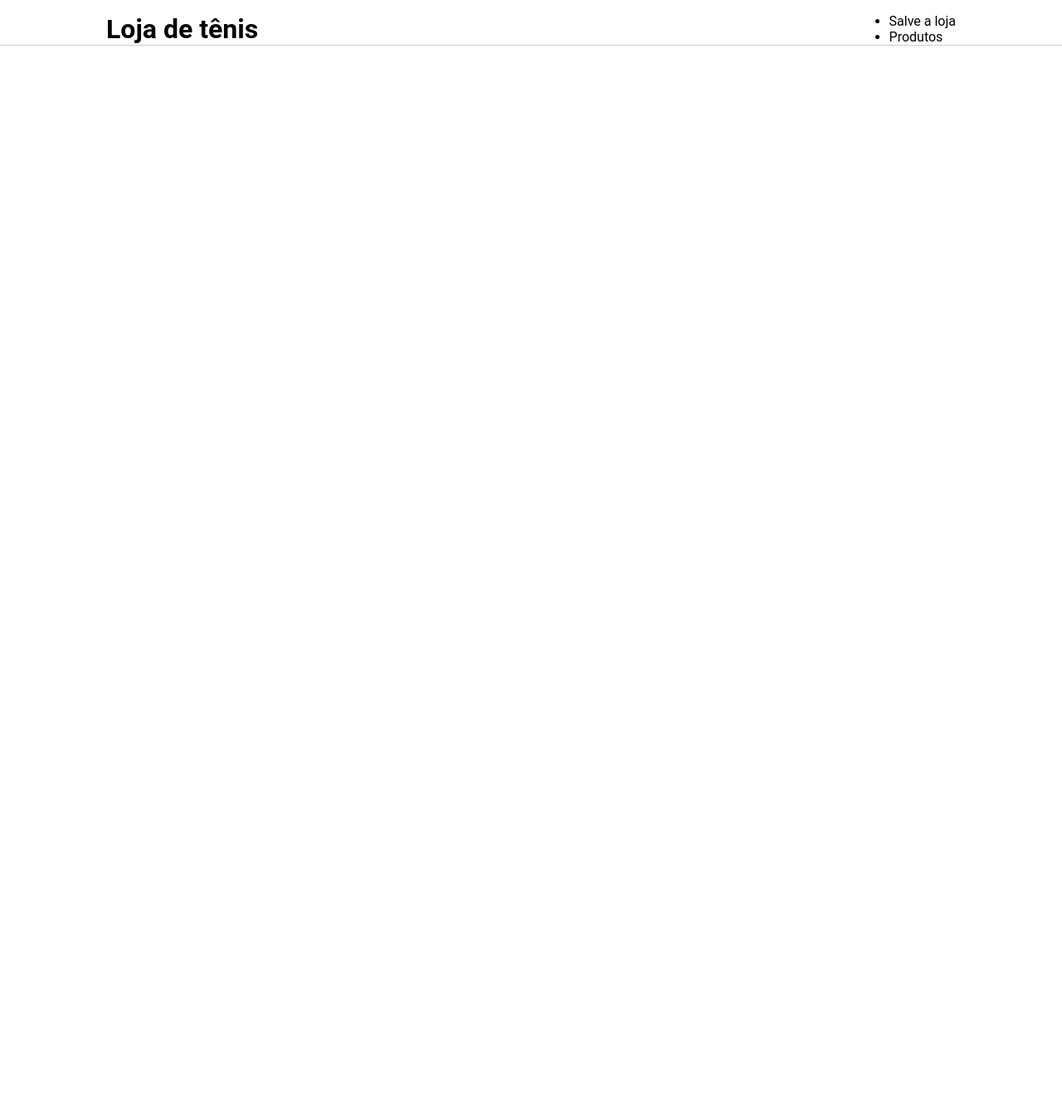
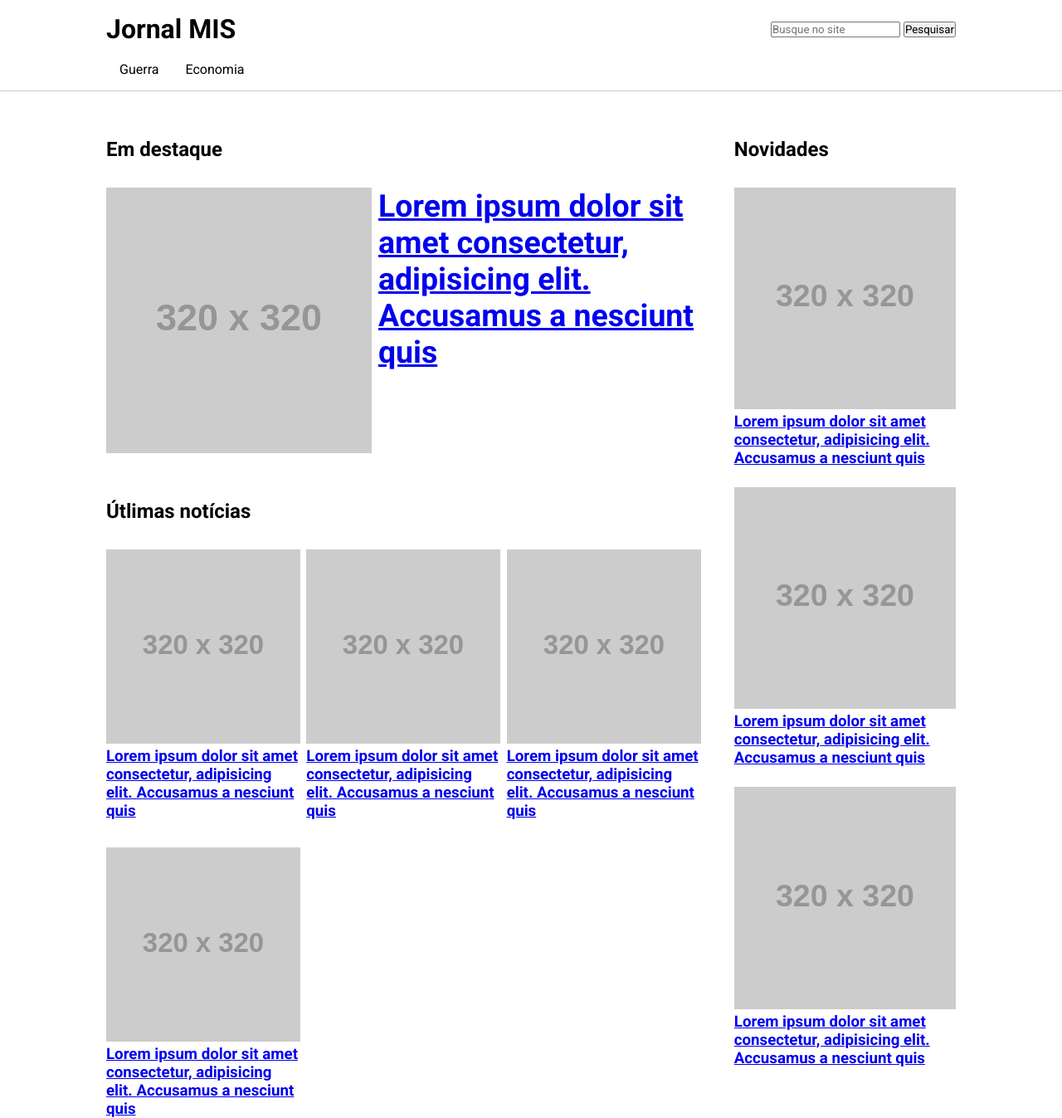
Before and after one commit to SamuelColmaan/my_studies, a plain HTML site: page 12.css responsivo/site de noticias responsivo/index.html in a window 1280 px wide. Shown: the whole page at 83% size. Before the commit the page ends 800 px from the top, so only its background shows below. Drawn offline with nearby package versions, Linux system fonts and the light colour scheme; placeholder pictures from the web are drawn by us; a web font is replaced by a local one.

Commit message:
reajustando erro no arquivo

```diff
--- a/12.css responsivo/site de noticias responsivo/index.html
+++ b/12.css responsivo/site de noticias responsivo/index.html
@@ -1,20 +1,134 @@
 <!DOCTYPE html>
-<html lang="en">
+<html lang="pt-br">
 <head>
-    <meta charset="UTF-8">
+  <meta charset="UTF-8">
     <meta name="viewport" content="width=device-width, initial-scale=1.0">
-    <title>Document</title>
+    <link rel="preconnect" href="https://fonts.googleapis.com">
+    <link rel="preconnect" href="https://fonts.gstatic.com" crossorigin>
+    <link href="https://fonts.googleapis.com/css2?family=Bebas+Neue&family=Bungee&family=New+Amsterdam&family=Roboto:ital,wght@0,100;0,300;0,400;0,500;0,700;0,900;1,100;1,300;1,400;1,500;1,700;1,900&display=swap" rel="stylesheet">
     <link rel="stylesheet" href="style.css">
+    <title>Portal de noticias</title>
 </head>
 <body>
-    <header>
-        <div class="container">
-            <h1>Loja de tênis</h1>
-            <ul class="conteudo-header">
-                <li>Salve a loja</li>
-                <li>Produtos</li>
-            </ul>
-        </div>
-    </header>
+	<header>
+		<div class="container">
+			<h1>Jornal MIS</h1>
+			<form>
+				<input type="search" placeholder="Busque no site">
+				<button type="submit">Pesquisar</button>
+			</form>
+		</div>
+		<div class="botao-menu" >
+			<button type="button" >Abrir menu</button>
+		</div>
+	<nav class="container">
+		<ul class="menu">
+			<li>
+				Guerra
+				<ul class="submenu">
+					<li>
+						<a href="#">Israel</a>
+					</li>
+					<li>
+						<a href="#">Irã</a>
+					</li>
+					<li>
+						<a href="#">Iraque</a>
+					</li>
+				</ul>
+			</li>
+			<li>
+				Economia
+				<ul class="submenu">
+					<li>
+						<a href="#">Bolsa de valores</a>
+					</li>
+					<li>
+						<a href="#">Imposto de renda</a>
+					</li>
+					<li>
+						<a href="#">Finanças Pessoais</a>
+					</li>
+				</ul>
+			</li>
+		</ul>
+		<div class="clear"></div>
+	</nav>
+	</header>
+	<div class="container conteudo" >
+		<main>
+			<section class="destaque" >
+				<h2>Em destaque</h2>
+				<article class="noticia">
+					<a href="#">
+						<img src="https://via.placeholder.com/320x320" alt="">
+						<h3>Lorem ipsum dolor sit amet consectetur, adipisicing elit. Accusamus a nesciunt quis </h3>
+					</a>
+				</article>
+			</section>
+			<section>
+				<h2>Útlimas notícias</h2>
+				<div class="noticias">
+					<article class="noticia">
+						<a href="#">
+							<img src="https://via.placeholder.com/320x320" alt="">
+							<h3>Lorem ipsum dolor sit amet consectetur, adipisicing elit. Accusamus a nesciunt quis </h3>
+						</a>
+					</article>
+					<article class="noticia" >
+						<a href="#">
+							<img src="https://via.placeholder.com/320x320" alt="">
+							<h3>Lorem ipsum dolor sit amet consectetur, adipisicing elit. Accusamus a nesciunt quis </h3>
+						</a>
+					</article>
+					<article class="noticia" >
+						<a href="#">
+							<img src="https://via.placeholder.com/320x320" alt="">
+							<h3>Lorem ipsum dolor sit amet consectetur, adipisicing elit. Accusamus a nesciunt quis </h3>
+						</a>
+					</article>
+					<article class="noticia" >
+						<a href="#">
+							<img src="https://via.placeholder.com/320x320" alt="">
+							<h3>Lorem ipsum dolor sit amet consectetur, adipisicing elit. Accusamus a nesciunt quis </h3>
+						</a>
+					</article>
+				</div>
+			</section>
+		</main>
+		<aside>
+			<section class="novidades">
+				<h2>Novidades</h2>
+				<article class="noticia">
+					<a href="#">
+						<img src="https://via.placeholder.com/320x320" alt="">
+						<h3>Lorem ipsum dolor sit amet consectetur, adipisicing elit. Accusamus a nesciunt quis </h3>
+					</a>
+				</article>
+				<article class="noticia">
+					<a href="#">
+						<img src="https://via.placeholder.com/320x320" alt="">
+						<h3>Lorem ipsum dolor sit amet consectetur, adipisicing elit. Accusamus a nesciunt quis </h3>
+					</a>
+				</article>
+				<article class="noticia">
+					<a href="#">
+						<img src="https://via.placeholder.com/320x320" alt="">
+						<h3>Lorem ipsum dolor sit amet consectetur, adipisicing elit. Accusamus a nesciunt quis </h3>
+					</a>
+				</article>
+			</section>
+		</aside>
+	</div>
+	<script src="https://code.jquery.com/jquery-3.7.1.min.js"></script>
 </body>
+<script>
+	// Isso daqui cria uma resposta ao botao de abrir menu
+	$(document).ready(function(){
+		$('.botao-menu button').click(function(){
+			// O slide faz o menu (conteudo que tiver) aparecer lentamenete
+			$('.menu').slideToggle()
+		})
+	})
+</script>
 </html>
```
